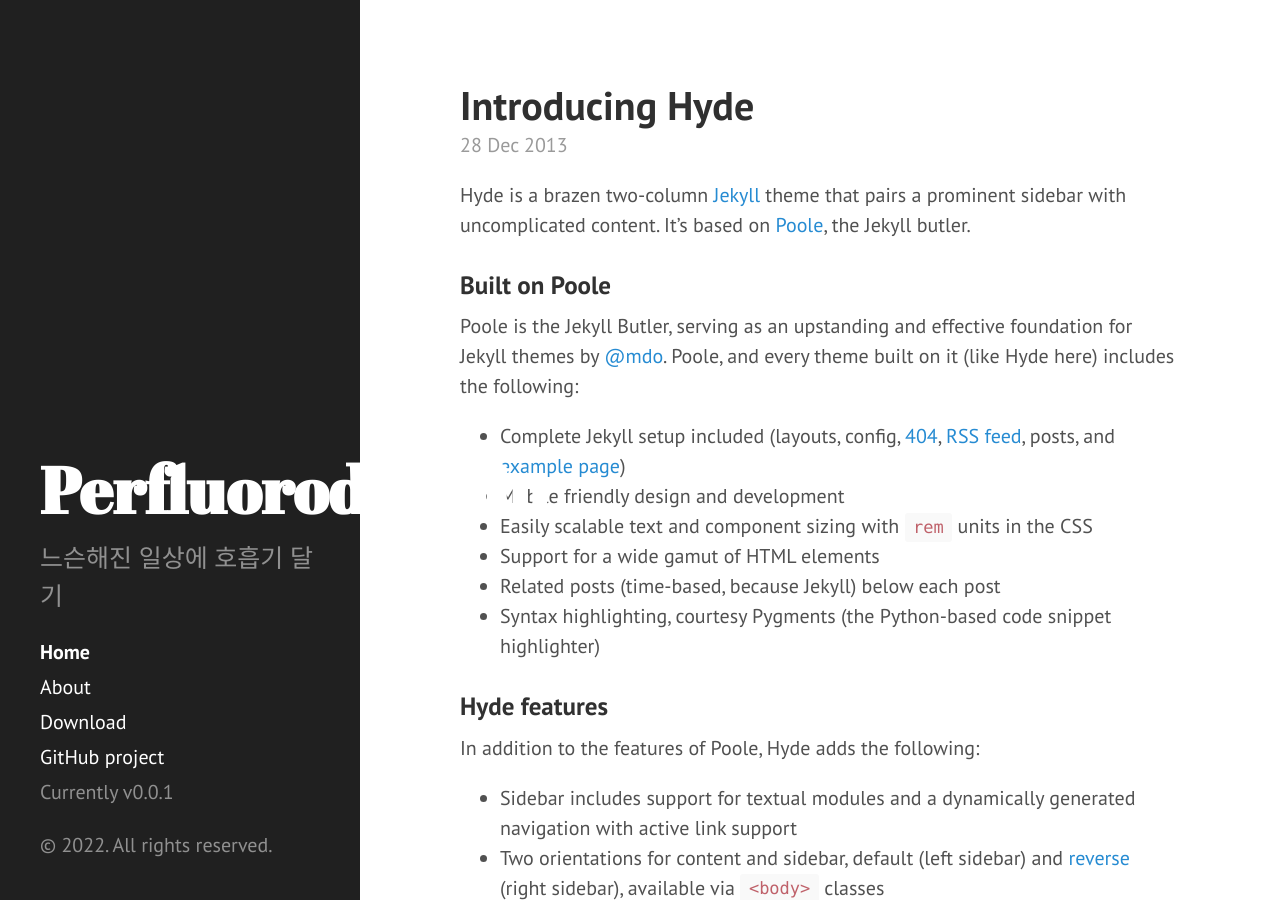
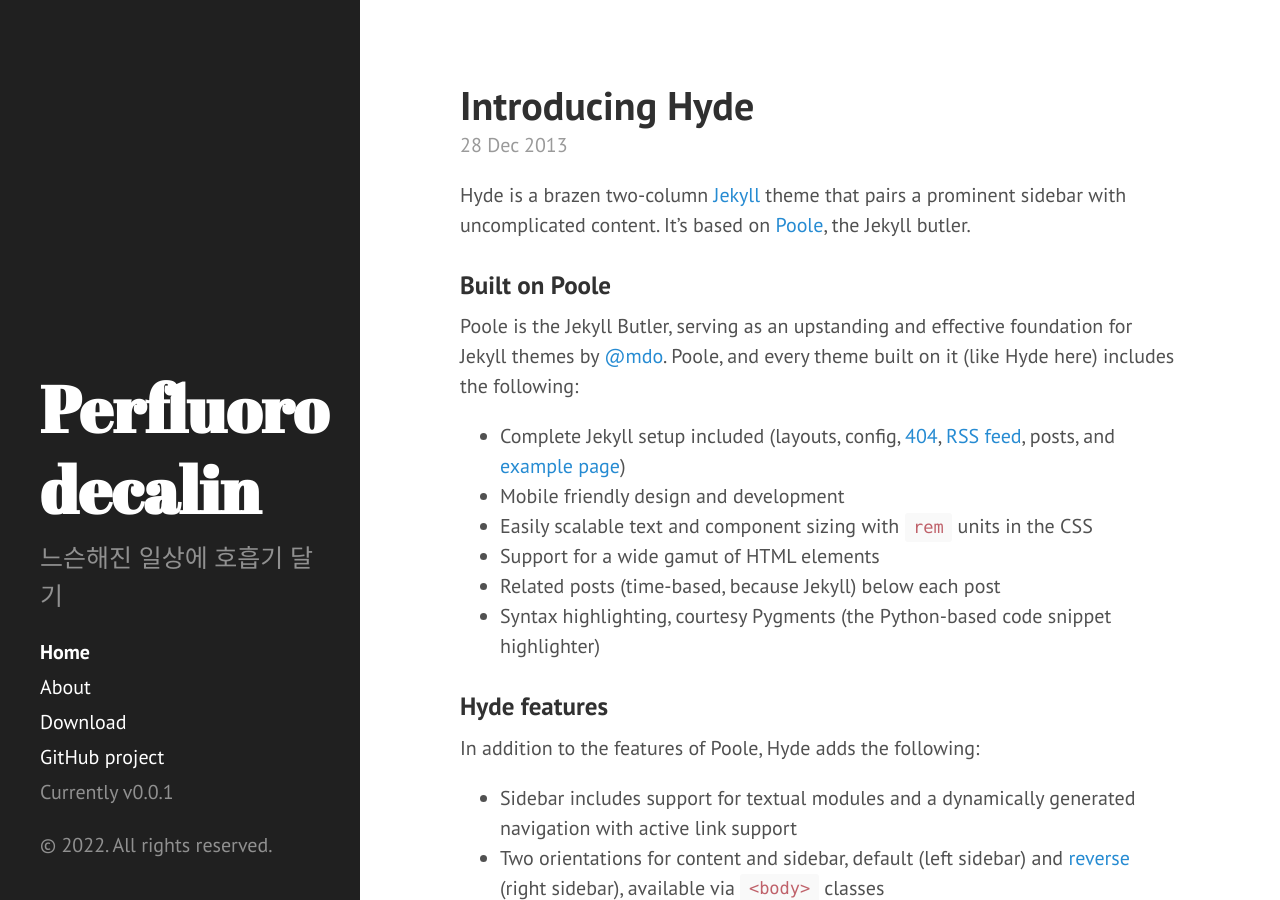
Before and after one commit to c10f18/c10f18.github.io_backup, a Jekyll site: the page built from index.html, in a window 1280 px wide and 900 px high. Built offline with Jekyll 4.4.1, drawn with Linux system fonts in a browser that asks for light colours; the list of posts is cut into pages by our own code.

Commit message:
Update _config.yml
📝Update

```diff
--- a/_config.yml
+++ b/_config.yml
@@ -8,7 +8,7 @@ highlighter:      rouge
 permalink:        pretty
 
 # Setup
-title:            Perfluorodecalin
+title:            Perfluoro</br>decalin
 tagline:          'A Jekyll theme'
 description:      '느슨해진 일상에 호흡기 달기'
 url:              /
```
